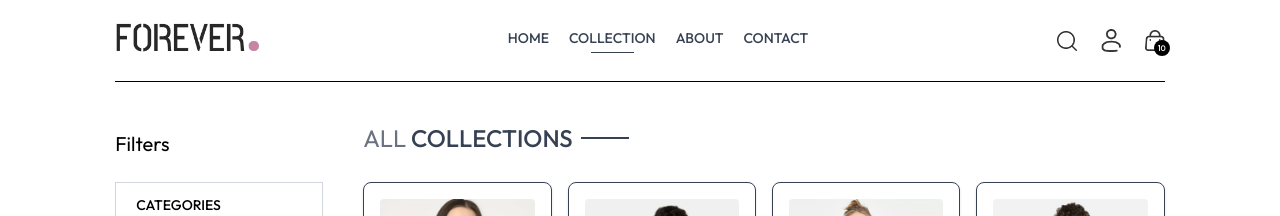
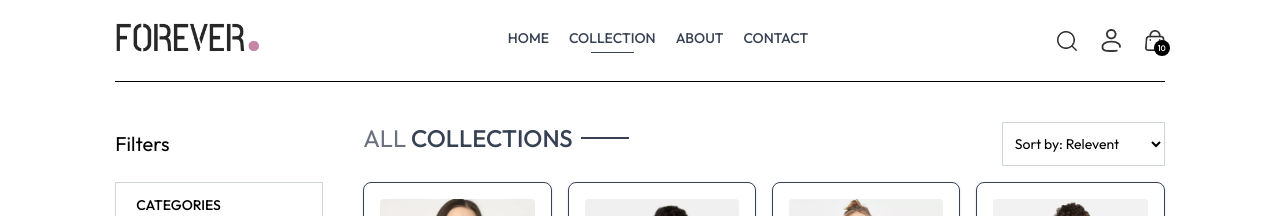
Before and after one commit to Premvibe/Forever-E-commerce, a React (Vite) app in the folder frontend/: page /collection in a window 1280 px wide. Shown: the top 216 px of the page. Built offline with nearby package versions, Linux system fonts and the light colour scheme.

Commit message:
collection

```diff
--- a/frontend/src/pages/Collection.jsx
+++ b/frontend/src/pages/Collection.jsx
@@ -194,7 +194,17 @@ const Collection = () => {
           <Title text1={'ALL'} text2={'COLLECTIONS'} />
 
           {/* Product Sort */}
-
+          <select
+            onChange={(e) => {
+              setSortType(e.target.value);
+            }}
+            value={sortType}
+            className="border border-gray-300 text-sm px-2"
+          >
+            <option value="relevent">Sort by: Relevent</option>
+            <option value="low-high">Sort by: Low to High</option>
+            <option value="high-low">Sort by: High to Low</option>
+          </select>
         </div>
 
         {/* Product List */}
```
